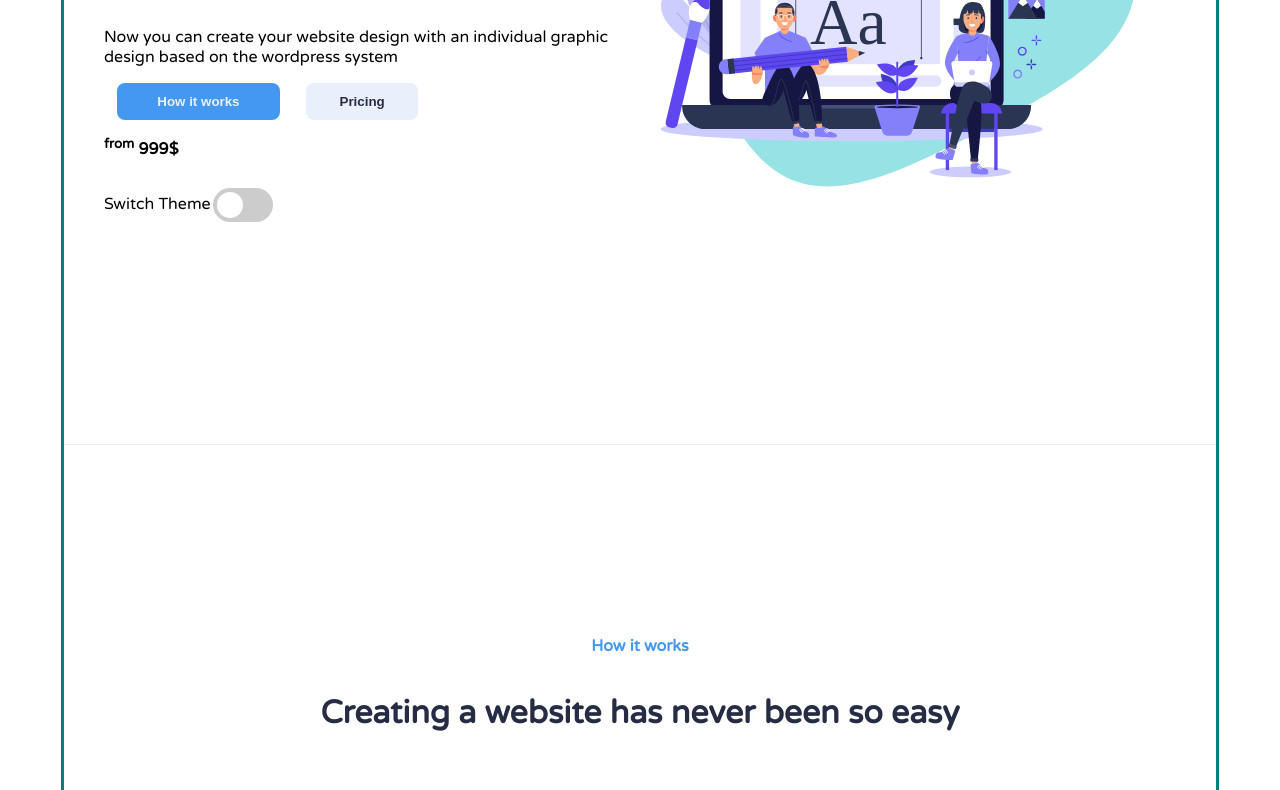
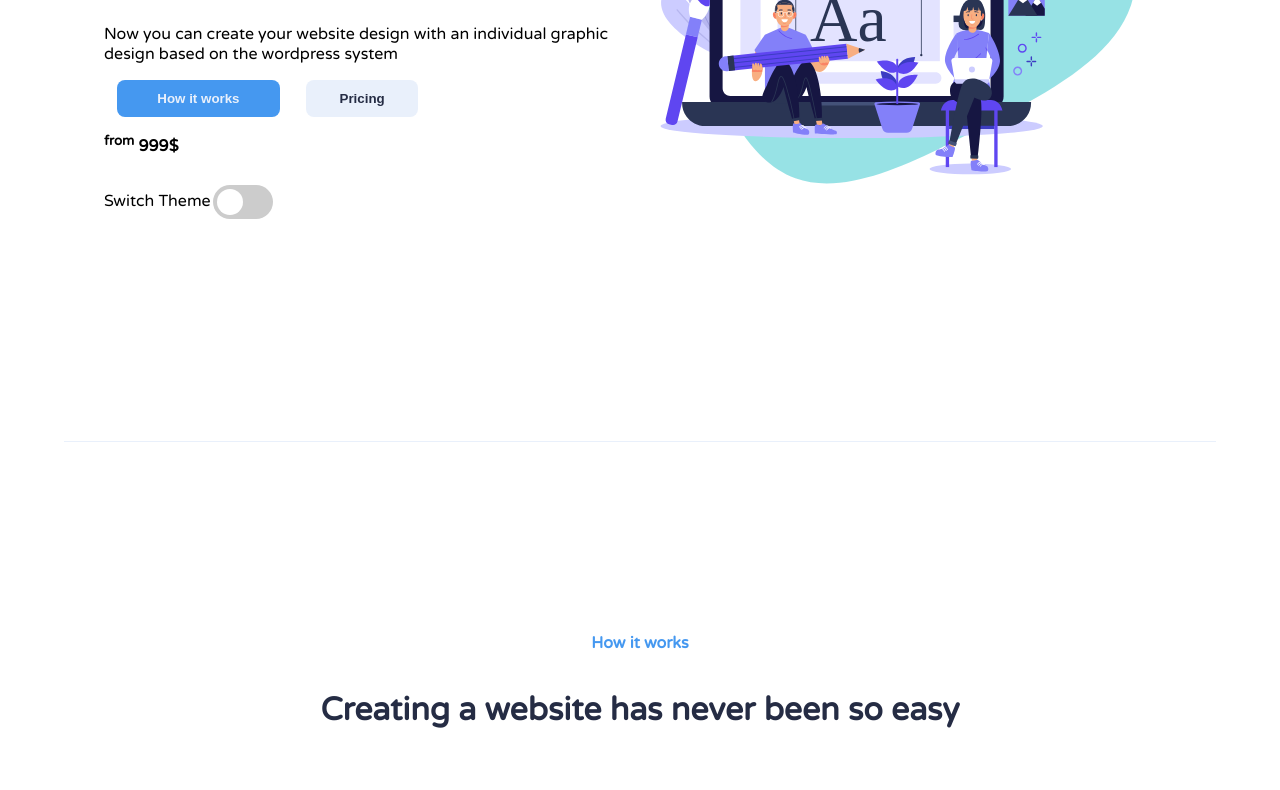
Before and after one commit to ilhamrecca/ilhamrecca.github.io, a plain HTML site: page index.html in a window 1280 px wide. Shown: the part 359-1149 px from the top of the page. Drawn offline with Linux system fonts and the light colour scheme.

Commit message:
remove border

```diff
--- a/Stylesheet.css
+++ b/Stylesheet.css
@@ -26,7 +26,6 @@ body {
     width: 90%;
     max-width: 1200px;
     margin: 0 auto;
-    border: teal solid 3px;
 }
 
 #label-switch {
```
